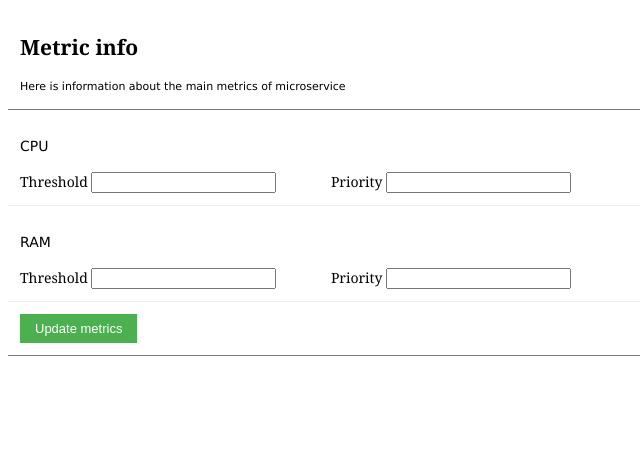
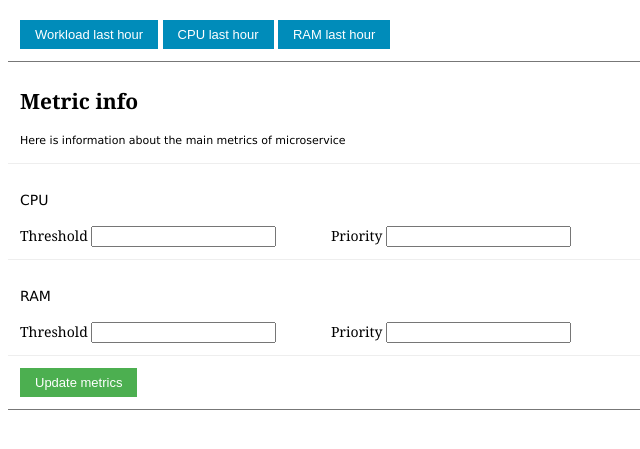
Before and after one commit to meremaapc/workload-management, a Django app: page /wm/update_metrics in a window 1280 px wide. Shown: the top 449 px of the page, without its empty margins (0-640 px from the left). Run offline with Django 3.2, Linux system fonts and the light colour scheme.

Commit message:
update template

```diff
--- a/web/templates/metric_info_upd.html
+++ b/web/templates/metric_info_upd.html
@@ -8,6 +8,11 @@
 <body>
 <form class="contact_form" action="/upd_metrics" method="post" name="contact_form">
     <ul>
+        <li>
+            <button class="button" type="button" onclick="window.location.href = 'http://localhost:8000/wm/charts/workload.png';">Workload last hour</button>
+            <button class="button" type="button" onclick="window.location.href = 'http://localhost:8000/wm/charts/cpu.png';">CPU last hour</button>
+            <button class="button" type="button" onclick="window.location.href = 'http://localhost:8000/wm/charts/ram.png';">RAM last hour</button>
+        </li>
         <li>
             <h2>Metric info</h2>
             <span class="required_notification"> Here is information about the main metrics of microservice </span>
```
